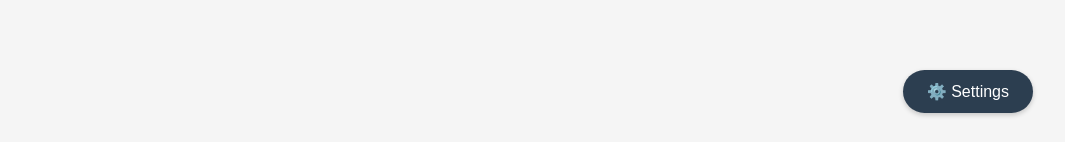
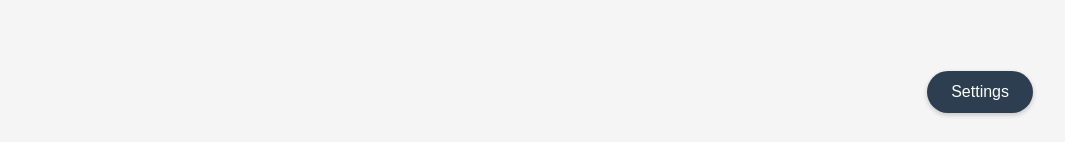
Before and after one commit to YelloooBlue/NeatSub, a plain HTML site: page neatsub/static/index.html in a window 1280 px wide. Shown: the part 655-797 px from the top of the page, without its empty margins (215-1280 px from the left). Drawn offline with Linux system fonts and the light colour scheme.

Commit message:
remove emoji from html

```diff
--- a/neatsub/static/index.html
+++ b/neatsub/static/index.html
@@ -362,7 +362,7 @@
         </div>
     </div>
 
-    <button id="settingsButton" class="settings-button">⚙️ Settings</button>
+    <button id="settingsButton" class="settings-button">Settings</button>
 
     <script>
         const dropZone = document.getElementById('dropZone');
```
